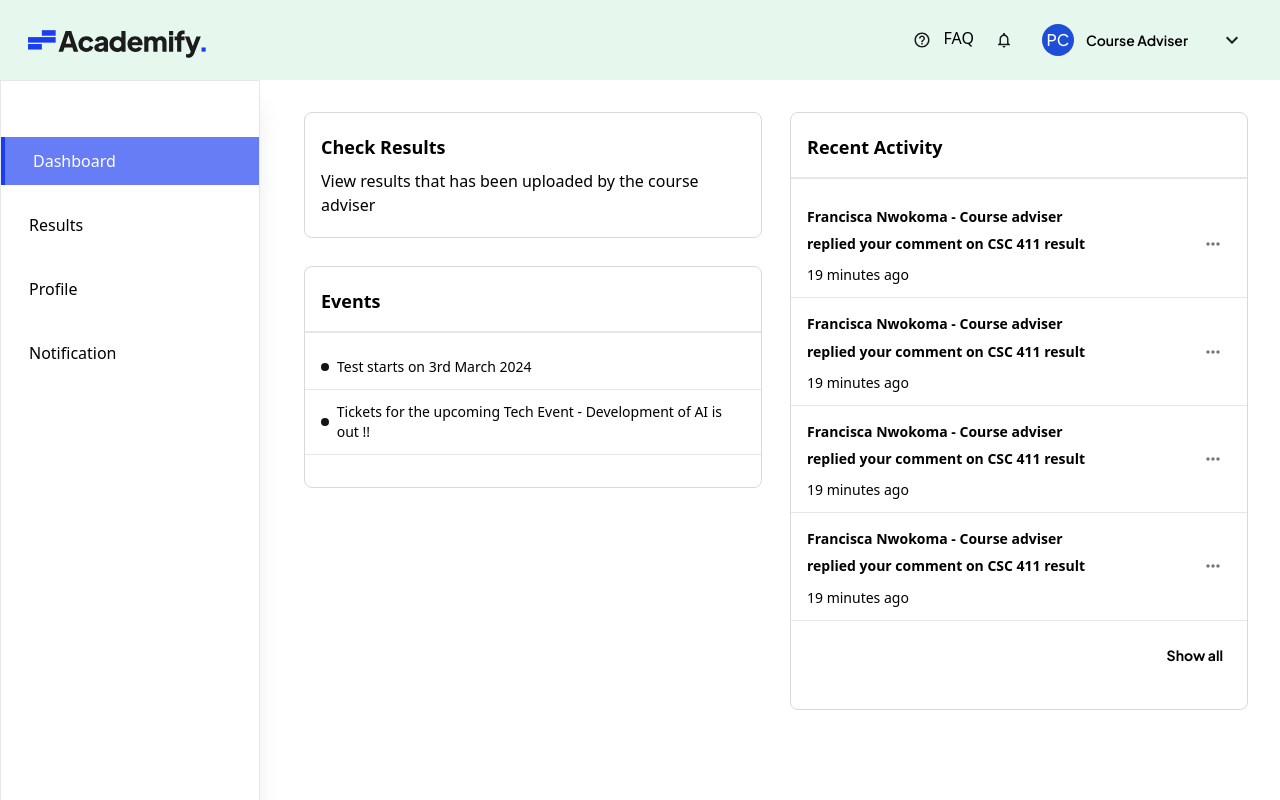
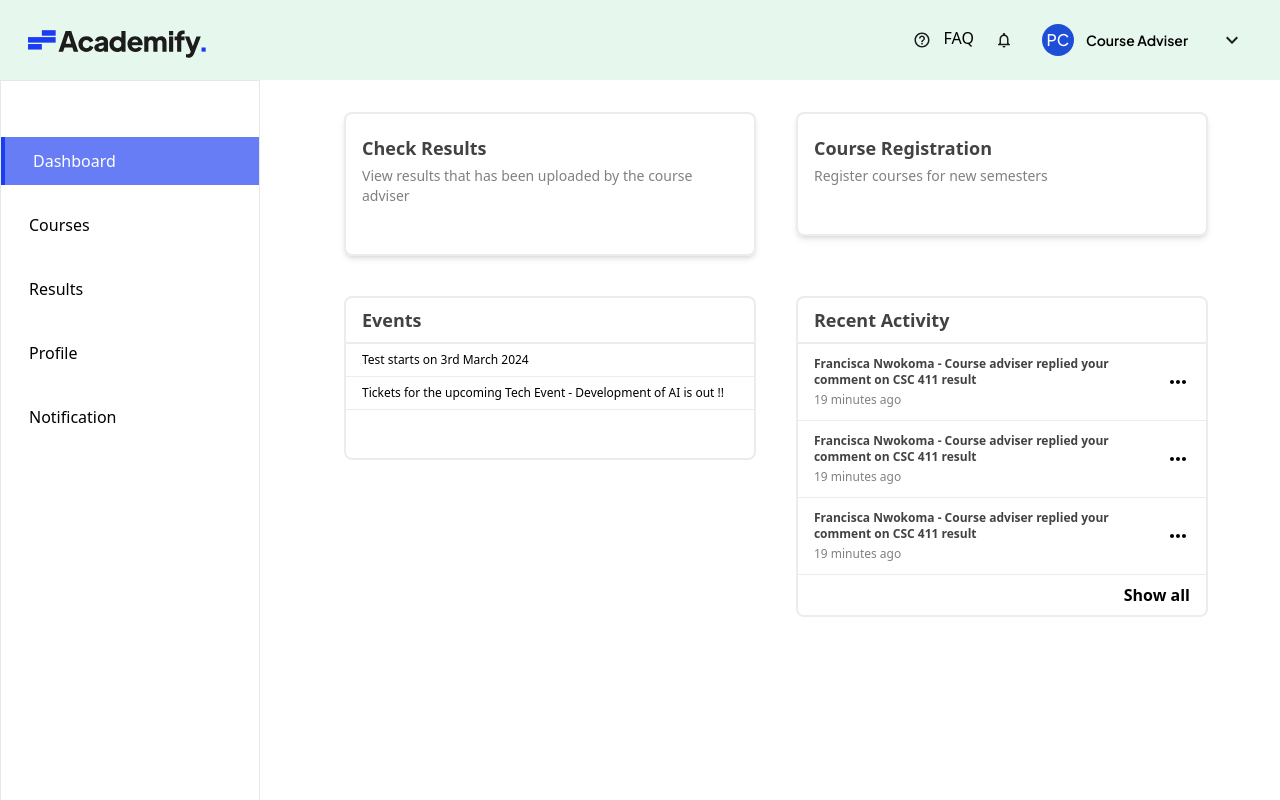
Before and after one commit to TheAce74/Academify, a React (Vite) app: page /student in a window 1280 px wide. Before the commit this address led to /parent. Built offline with nearby package versions, Linux system fonts and the light colour scheme.

Commit message:
chore: made a few changes

```diff
--- a/src/context/AuthContext.jsx
+++ b/src/context/AuthContext.jsx
@@ -4,7 +4,7 @@ const AuthContext = createContext(null);
 
 function AuthContextProvider({ children }) {
   const [user, setUser] = useState({
-    type: "parent",
+    type: "student",
   });
 
   const value = {
--- a/src/pages/dashboard/parent/sections/Dashboard.jsx
+++ b/src/pages/dashboard/parent/sections/Dashboard.jsx
@@ -2,6 +2,7 @@ import { useState } from "react";
 import IconButton from "@mui/material/IconButton";
 import MoreHorizIcon from "@mui/icons-material/MoreHoriz";
 import Button from "@mui/material/Button";
+import { Link } from "react-router-dom";
 
 const Dashboard = () => {
   const [events] = useState([
@@ -34,10 +35,13 @@ const Dashboard = () => {
   return (
     <div className="grid lg:grid-cols-2 grid-cols-1 gap-7">
       <div>
-        <div className="rounded-lg px-4 py-5 border-[1.5px] border-neutral-800">
+        <Link
+          to="/parent/result"
+          className="rounded-lg block px-4 py-5 border-[1.5px] border-neutral-800"
+        >
           <h1 className="font-semibold text-lg mb-2">Check Results</h1>
           <p>View results that has been uploaded by the course adviser</p>
-        </div>
+        </Link>
 
         {/* Events */}
         <div className="rounded-lg py-5 border-[1.5px] border-neutral-800 mt-7">
--- a/src/pages/dashboard/parent/sections/Result.jsx
+++ b/src/pages/dashboard/parent/sections/Result.jsx
@@ -6,7 +6,6 @@ import ChatOutlinedIcon from "@mui/icons-material/ChatOutlined";
 import UndoOutlinedIcon from "@mui/icons-material/UndoOutlined";
 import Table2 from "../../../../components/ui/Table2";
 import FileDownloadOutlinedIcon from "@mui/icons-material/FileDownloadOutlined";
-import { Link } from "react-router-dom";
 import IconButton from "@mui/material/IconButton";
 import HighlightOffOutlinedIcon from "@mui/icons-material/HighlightOffOutlined";
 import Dialog from "@mui/material/Dialog";
@@ -247,14 +246,12 @@ const Result = () => {
           </h2>
         </div>
 
-        <Link>
         <Button className="flex justify-evenly items-center px-1.5 text-sm gap-1">
           <p className="ps-1">
             <FileDownloadOutlinedIcon />
           </p>
           <p className="pe-1.5">Download result</p>
         </Button>
-        </Link>
       </div>
     </div>
   );
--- a/src/pages/dashboard/student/sections/Results.jsx
+++ b/src/pages/dashboard/student/sections/Results.jsx
@@ -6,7 +6,6 @@ import ChatOutlinedIcon from "@mui/icons-material/ChatOutlined";
 import UndoOutlinedIcon from "@mui/icons-material/UndoOutlined";
 import Table2 from "../../../../components/ui/Table2";
 import FileDownloadOutlinedIcon from "@mui/icons-material/FileDownloadOutlined";
-import { Link } from "react-router-dom";
 import IconButton from "@mui/material/IconButton";
 import HighlightOffOutlinedIcon from "@mui/icons-material/HighlightOffOutlined";
 import Dialog from "@mui/material/Dialog";
@@ -247,14 +246,12 @@ const Results = () => {
           </h2>
         </div>
 
-        <Link>
         <Button className="flex justify-evenly items-center px-1.5 text-sm gap-1">
           <p className="ps-1">
             <FileDownloadOutlinedIcon />
           </p>
           <p className="pe-1.5">Download result</p>
         </Button>
-        </Link>
       </div>
     </div>
   );
```
Lines whose indentation alone changed are shown as unchanged.
